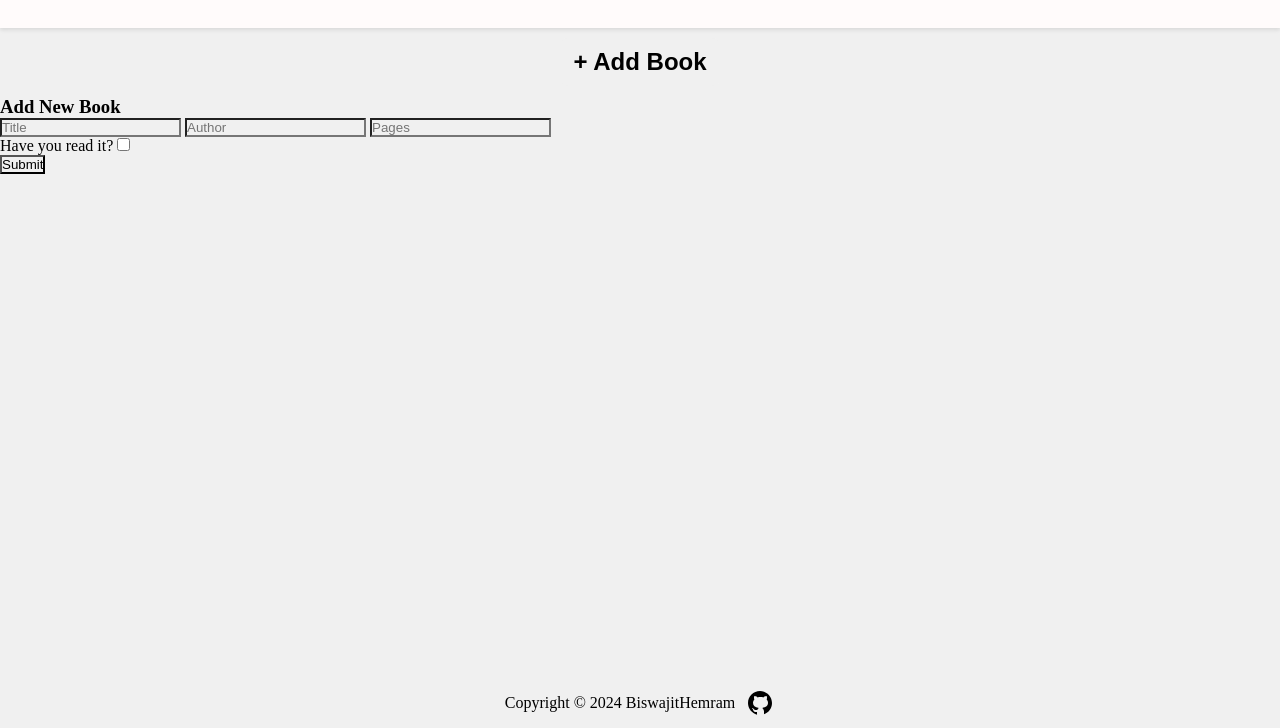
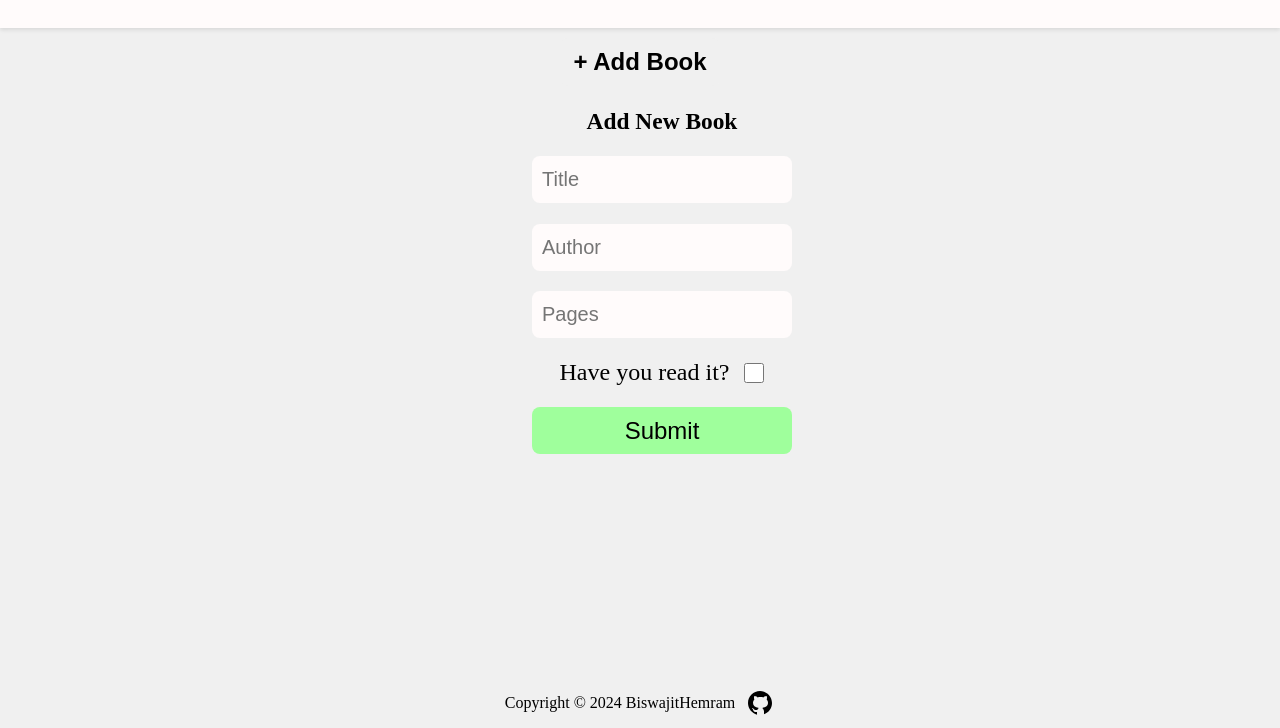
Before and after one commit to BiswajitHemram/library, a plain HTML site: page index.html in a window 1280 px wide. Shown: the part 72-800 px from the top of the page. Drawn offline with Linux system fonts and the light colour scheme.

```diff
--- a/style.css
+++ b/style.css
@@ -59,3 +59,66 @@ footer{
 #addBook:hover{
     filter: brightness(90%);
 }
+
+/* form */
+.module{
+    /* display: block;  it will appear when user click on add book*/
+    width: 300px;
+    background-color: #f0f0f0;
+    padding: 20px;
+    height: 386px;
+    border-radius: 8px;
+    position: fixed;
+    top: 20%;
+    left: 40%;
+}
+
+.input{
+    width: 100%;
+    padding: 10px;
+    border-radius: 8px;
+    cursor: text;
+    outline: none;
+    border: none;
+    background-color: #fffbfb;
+    height: 47px;
+    font-size: inherit;
+    font-weight: 700px;
+}
+
+.add-book-from{
+    display: flex;
+    flex-direction: column;
+    justify-content: space-between;
+    align-items: center;
+    height: 100%;
+    font-size: 20px;
+}
+
+.add-book-from button{
+    width: 100%;
+    border: none;
+    border-radius: 8px;
+    height: 47px;
+    font-size: 1.2em;
+}
+
+.btn-light-green{
+    background-color: #9fff9c;
+    padding: 10px 15px;
+}
+
+.checkbox{
+    width: 20px;
+    height: 20px;
+    margin-top: 4px;
+    accent-color: white;
+}
+
+.is-read{
+    display: flex;
+    gap: 0 15px;
+    align-items: flex-start;
+    justify-content: center;
+    font-size: 1.2em;
+}
```
